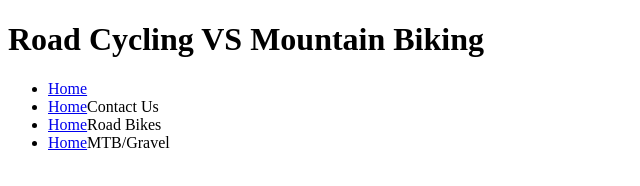
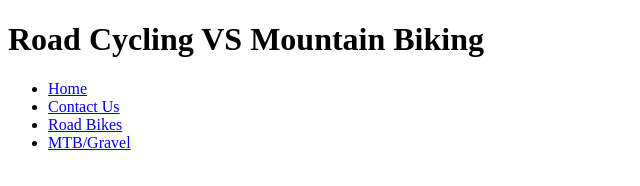
Before and after one commit to NowickiLukasz/cycling-help, a plain HTML site: page contact-us.html in a window 1280 px wide. Shown: the whole page, without its empty margins (0-640 px from the left). Drawn offline with Linux system fonts and the light colour scheme.

Commit message:
correct nav bar to show right names

```diff
--- a/contact-us.html
+++ b/contact-us.html
@@ -15,9 +15,9 @@
     <nav>
         <ul>
             <li><a href="index.html">Home</a></li>
-            <li><a href="contact-us.html">Home</a>Contact Us</li>
-            <li><a href="road-bike.html">Home</a>Road Bikes</li>
-            <li><a href="mountain-bikes.html">Home</a>MTB/Gravel</li>
+            <li><a href="contact-us.html">Contact Us</a></li>
+            <li><a href="road-bike.html">Road Bikes</a></li>
+            <li><a href="mountain-bikes.html">MTB/Gravel</a></li>
         </ul>
     </nav>
     <div>
```
Also changed, not shown: index.html (+3 -3 lines), mountain-bikes.html (+3 -3 lines), road-bike.html (+3 -3 lines).
